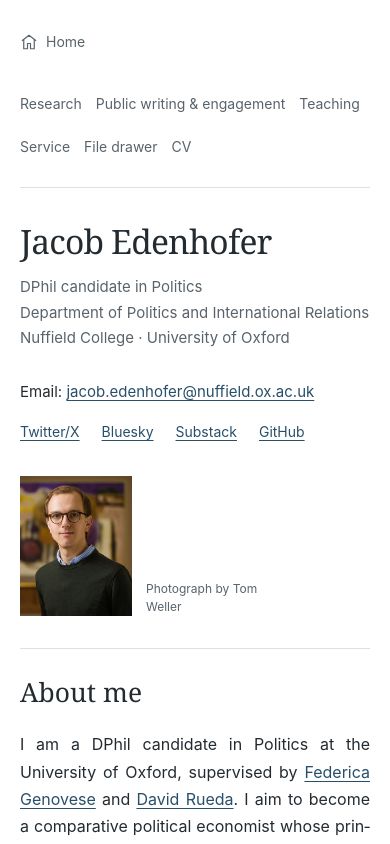
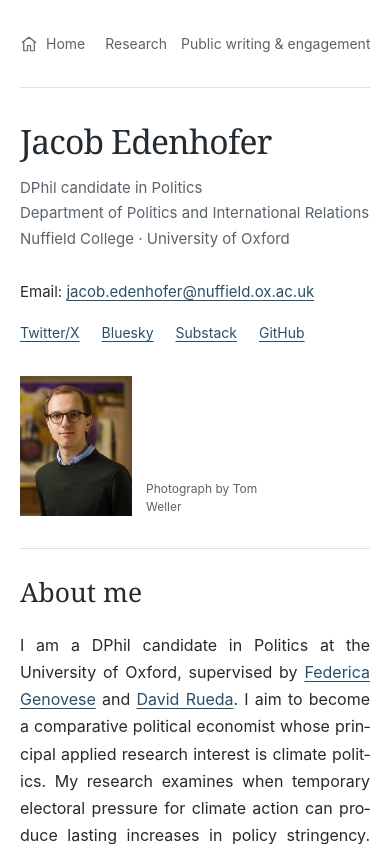
Before and after one commit to jacob-edenhofer/Website, a Next.js app: page / in a window 390 px wide. Shown: the top 844 px of the page. Built offline with nearby package versions, Linux system fonts and the light colour scheme.

Commit message:
Keep navigation on one row and widen shared content edge

```diff
--- a/app/globals.css
+++ b/app/globals.css
@@ -7,7 +7,7 @@
   --line: #dce1e4;
   --blue: #284f69;
   --blue-dark: #23465e;
-  --text-width: 760px;
+  --text-width: 784px;
   --serif: Charter, "Bitstream Charter", "Iowan Old Style", Georgia, serif;
   --sans: -apple-system, BlinkMacSystemFont, "Segoe UI", sans-serif;
 }
@@ -28,15 +28,16 @@ p { margin: 0 0 1.1em; }
 .site-shell > main { flex: 1; }
 .header-inner { display: flex; align-items: center; min-height: 88px; border-bottom: 1px solid var(--line); }
 .header-layout { display: flex; align-items: center; gap: 56px; width: 100%; max-width: var(--text-width); }
-.home-link { display: inline-flex; align-items: center; gap: 8px; min-height: 44px; font-size: .875rem; white-space: nowrap; color: var(--muted); text-decoration: none; }
+.home-link { display: inline-flex; align-items: center; flex-shrink: 0; gap: 8px; min-height: 44px; font-size: .875rem; white-space: nowrap; color: var(--muted); text-decoration: none; }
 .home-link:hover { color: var(--ink); text-decoration: underline; }
-.site-nav { display: flex; flex-wrap: wrap; justify-content: flex-end; gap: 4px 14px; margin-left: auto; font-size: .875rem; }
-.site-nav a { color: var(--muted); padding-block: 8px; text-decoration: none; }
+.site-nav { display: flex; flex-wrap: nowrap; justify-content: flex-start; gap: 14px; min-width: 0; margin-left: auto; overflow-x: auto; font-size: .875rem; }
+.site-nav a { flex-shrink: 0; color: var(--muted); padding-block: 8px; white-space: nowrap; text-decoration: none; }
+.site-nav a:focus-visible { outline-offset: -2px; }
 .site-nav a:hover, .site-nav a[aria-current="page"] { color: var(--ink); text-decoration: underline; text-underline-offset: 5px; }
 .skip-link { position: absolute; left: 16px; top: -100px; padding: 10px 16px; background: var(--paper); color: var(--ink); z-index: 10; }
 .skip-link:focus { top: 12px; }
 .hero { padding-block: 62px 42px; }
-.hero-layout { display: grid; grid-template-columns: minmax(0, 1fr) 164px; gap: 44px; max-width: var(--text-width); align-items: start; }
+.hero-layout { display: grid; grid-template-columns: minmax(0, 1fr) 164px; gap: 68px; max-width: var(--text-width); align-items: start; }
 .hero-role { margin: 14px 0 0; font-size: .9375rem; color: var(--muted); }
 .hero-contact { margin-top: 28px; font-size: .9375rem; font-style: normal; overflow-wrap: anywhere; }
 .hero-social { display: flex; flex-wrap: wrap; gap: 4px 22px; margin-top: 12px; font-size: .875rem; }
@@ -112,13 +113,11 @@ summary { color: var(--blue); cursor: pointer; font-size: .875rem; width: fit-co
 .writing-meta { color: var(--muted); font-size: .875rem; }
 @media (max-width: 800px) {
   .header-inner { padding-block: 20px; }
-  .header-layout { flex-direction: column; align-items: flex-start; gap: 20px; }
-  .site-nav { width: 100%; margin-left: 0; }
-  .hero-layout { gap: 30px; }
+  .header-layout { gap: 20px; }
+  .hero-layout { gap: 38px; }
 }
 @media (max-width: 560px) {
   .page-width { width: calc(100% - 40px); }
-  .site-nav { justify-content: flex-start; gap: 3px 14px; }
   .hero, .page-intro, .prose-page { padding-top: 34px; }
   .hero { padding-bottom: 32px; }
   .hero-layout { grid-template-columns: 1fr; gap: 24px; }
```
